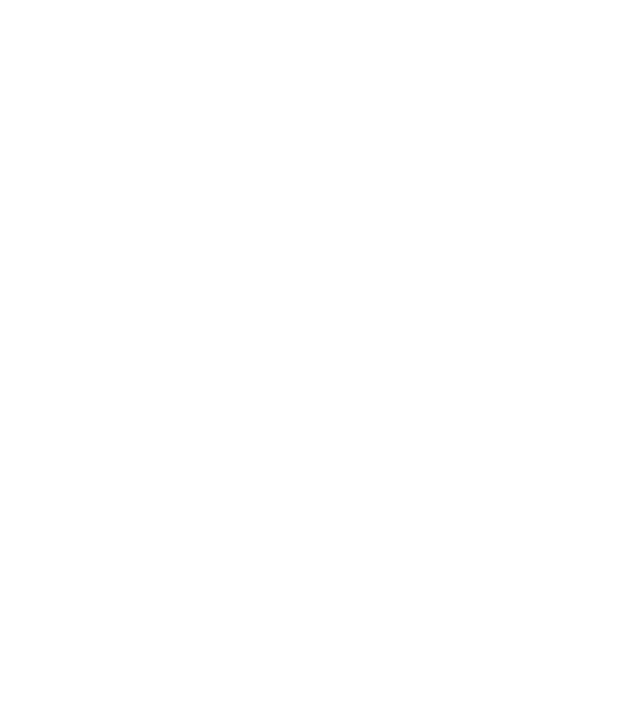
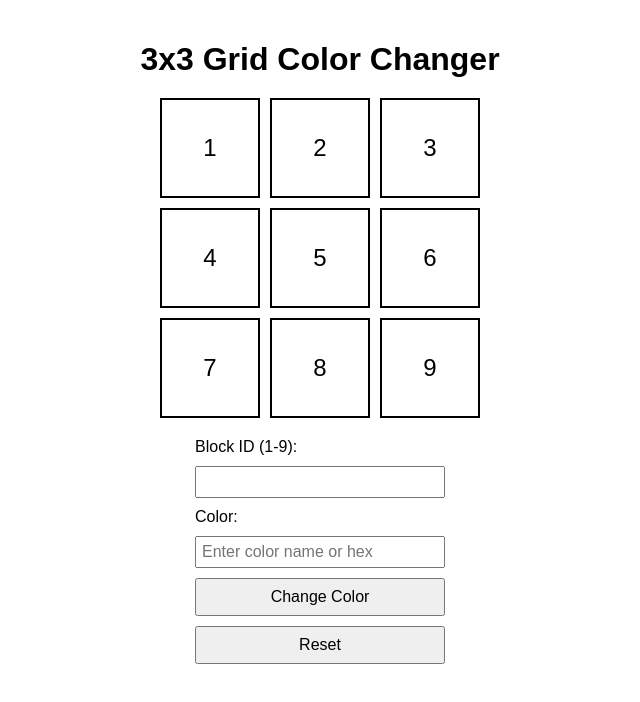
Before and after one commit to acciojob/Replit-Asian-Paints-saifali509, a website: page main.html in a window 1280 px wide. Shown: the whole page, without its empty margins (320-960 px from the left). Drawn offline with Linux system fonts and the light colour scheme.

Commit message:
created a submission

```diff
--- a/main.html
+++ b/main.html
@@ -8,6 +8,30 @@
 
 <body>
 	<!-- the entire body must be written by student -->
+	<h1>3x3 Grid Color Changer</h1>
+
+  <div id="grid-container">
+    <div class="grid-item" id="1">1</div>
+    <div class="grid-item" id="2">2</div>
+    <div class="grid-item" id="3">3</div>
+    <div class="grid-item" id="4">4</div>
+    <div class="grid-item" id="5">5</div>
+    <div class="grid-item" id="6">6</div>
+    <div class="grid-item" id="7">7</div>
+    <div class="grid-item" id="8">8</div>
+    <div class="grid-item" id="9">9</div>
+  </div>
+
+  <div id="controls">
+    <label for="block_id">Block ID (1-9):</label>
+    <input type="number" id="block_id" min="1" max="9">
+
+    <label for="colour_id">Color:</label>
+    <input type="text" id="colour_id" placeholder="Enter color name or hex">
+
+    <button id="change_button">Change Color</button>
+    <button id="Reset">Reset</button>
+  </div>
     <script type="text/javascript" src="./script.js">
 </script>
 
--- a/script.js
+++ b/script.js
@@ -1 +1,33 @@
 //your JS code here. If required.
+const changeBtn = document.getElementById('change_button');
+const resetBtn = document.getElementById('Reset');
+
+changeBtn.addEventListener('click', () => {
+    const blockId = document.getElementById('block_id').value;
+    const color = document.getElementById('colour_id').value;
+
+    // Validate block id
+    if (blockId < 1 || blockId > 9) {
+        alert("Block ID must be between 1 and 9");
+        return;
+    }
+
+    // Reset all blocks to transparent
+    for (let i = 1; i <= 9; i++) {
+        document.getElementById(i.toString()).style.backgroundColor = "transparent";
+    }
+
+    // Change color of the specified block
+    document.getElementById(blockId).style.backgroundColor = color;
+});
+
+// Reset button clears all colors
+resetBtn.addEventListener('click', () => {
+    for (let i = 1; i <= 9; i++) {
+        document.getElementById(i.toString()).style.backgroundColor = "transparent";
+    }
+
+    // Optionally clear input fields
+    document.getElementById('block_id').value = '';
+    document.getElementById('colour_id').value = '';
+});
--- a/styles.css
+++ b/styles.css
@@ -1 +1,49 @@
 /*  your css code here. If applicable */
+body {
+  font-family: Arial, sans-serif;
+  display: flex;
+  flex-direction: column;
+  align-items: center;
+  margin: 20px;
+}
+
+h1 {
+  margin-bottom: 20px;
+}
+
+#grid-container {
+  display: grid;
+  grid-template-columns: repeat(3, 100px);
+  grid-template-rows: repeat(3, 100px);
+  gap: 10px;
+  margin-bottom: 20px;
+}
+
+.grid-item {
+  display: flex;
+  justify-content: center;
+  align-items: center;
+  border: 2px solid #000;
+  font-size: 24px;
+  background-color: transparent;
+  transition: background-color 0.3s ease;
+  cursor: pointer;
+}
+
+#controls {
+  display: flex;
+  flex-direction: column;
+  gap: 10px;
+  width: 250px;
+}
+
+input {
+  padding: 5px;
+  font-size: 16px;
+}
+
+button {
+  padding: 8px 12px;
+  font-size: 16px;
+  cursor: pointer;
+}
```
